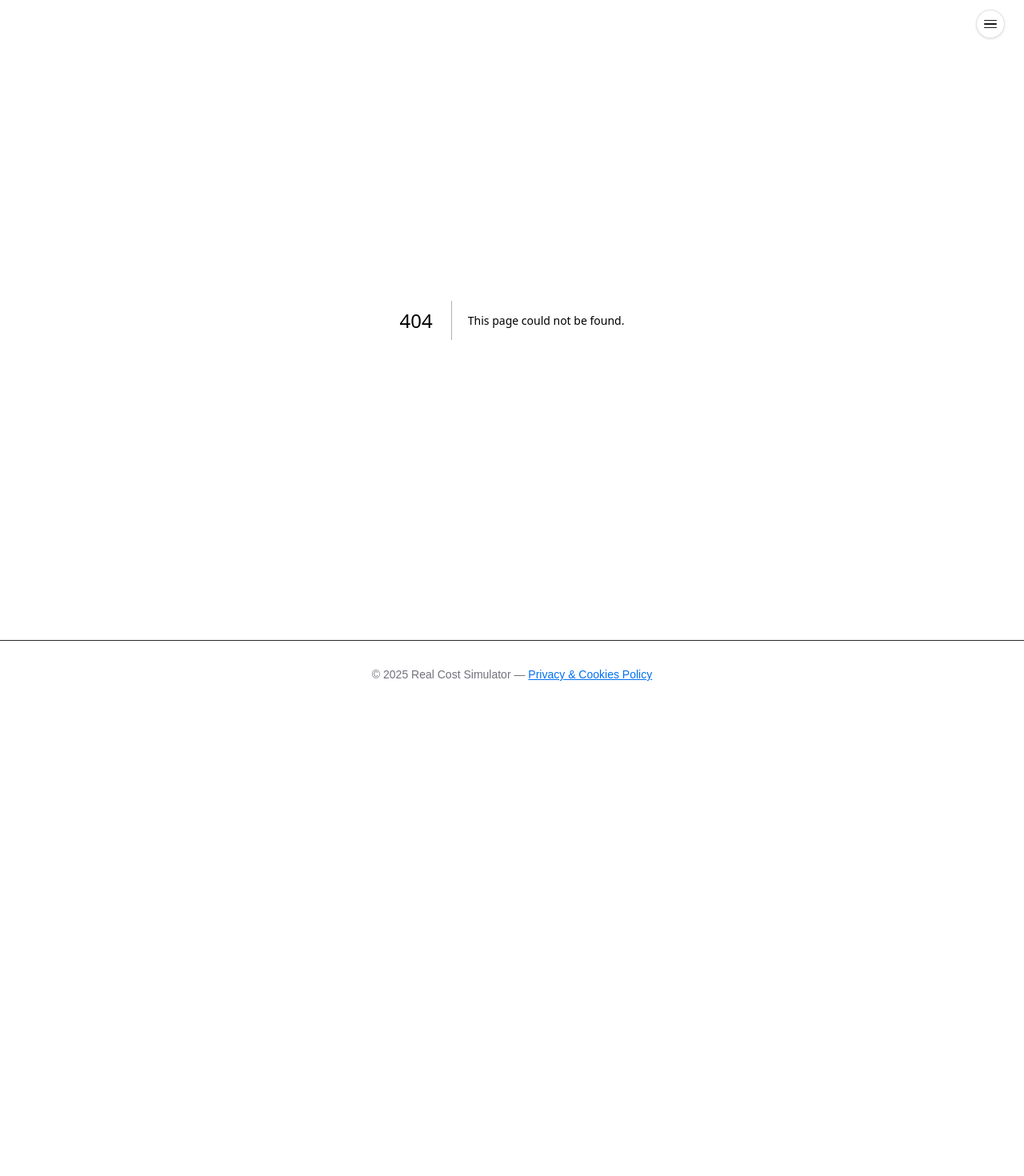
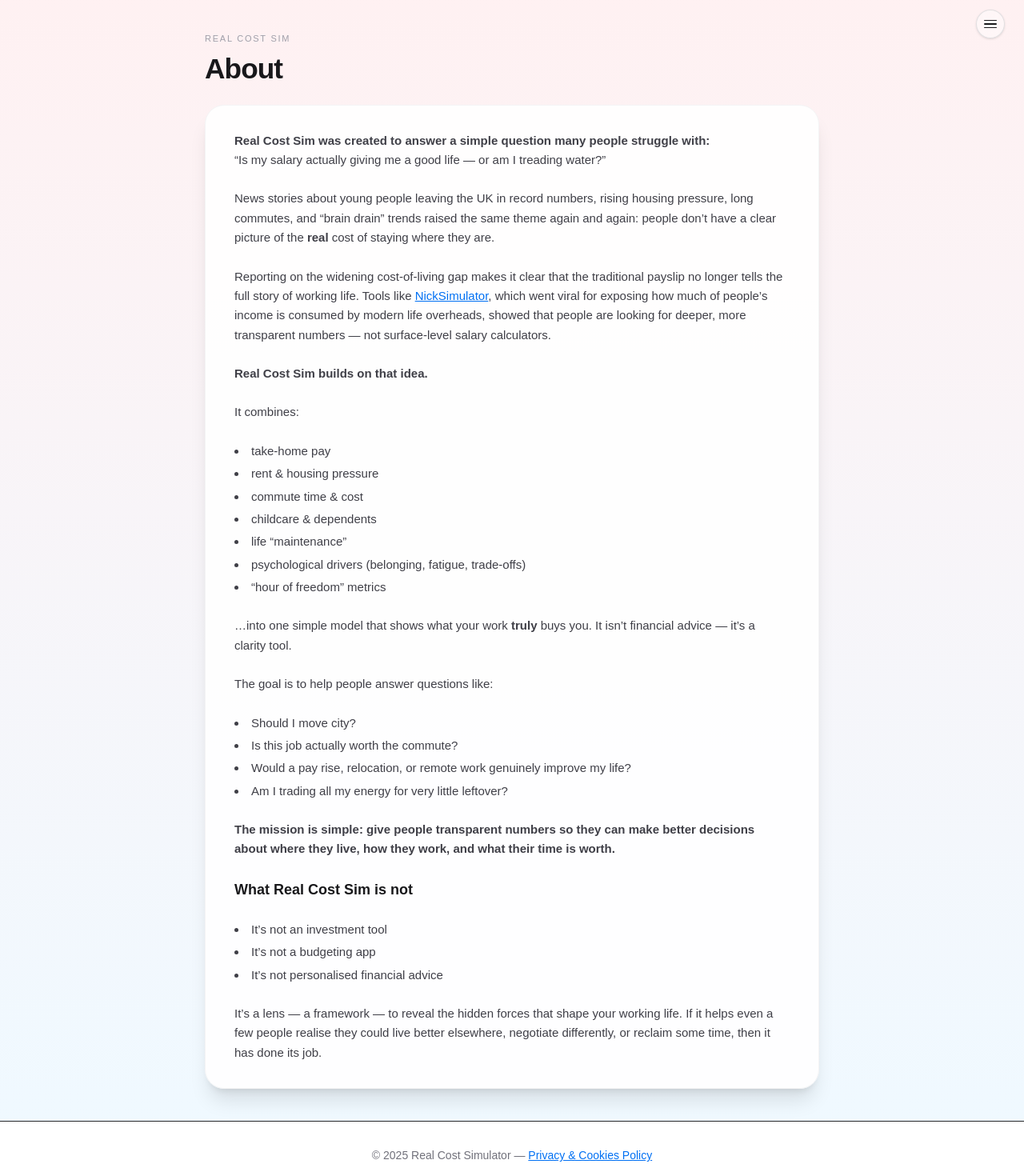
Before and after one commit to bendover19/real-cost-sim, a Next.js app: page /about in a window 1280 px wide. Before the commit this address had no page. Shown: the top 1470 px of the page at 80% size. Before the commit the page ends 885 px from the top, so only its background shows below. Built offline with nearby package versions, Linux system fonts and the light colour scheme.

Commit message:
Create page.tsx

```diff
--- /dev/null
+++ b/app/about/page.tsx
@@ -0,0 +1,109 @@
+// app/about/page.tsx
+import type { Metadata } from "next";
+
+export const metadata: Metadata = {
+  title: "About | Real Cost Sim",
+  description:
+    "Learn why Real Cost Sim was created and how it helps you understand the real value of your salary after housing, commute and life costs.",
+};
+
+export default function AboutPage() {
+  return (
+    <main className="min-h-screen bg-gradient-to-b from-rose-50 to-sky-50 px-4 py-10">
+      <div className="max-w-3xl mx-auto">
+        {/* Header */}
+        <div className="mb-6">
+          <p className="text-[11px] uppercase tracking-[0.16em] text-zinc-400">
+            Real Cost Sim
+          </p>
+          <h1 className="mt-2 text-3xl md:text-[2.2rem] font-semibold tracking-tight text-zinc-900">
+            About
+          </h1>
+        </div>
+
+        {/* Content card */}
+        <div className="rounded-3xl bg-white/90 shadow-xl border border-zinc-100 px-6 py-7 md:px-9 md:py-8 text-sm md:text-[15px] text-zinc-700 leading-relaxed space-y-6">
+
+          <p>
+            <strong>Real Cost Sim was created to answer a simple question many people struggle with:</strong><br />
+            “Is my salary actually giving me a good life — or am I treading water?”
+          </p>
+
+          <p>
+            News stories about young people leaving the UK in record numbers, rising housing pressure,
+            long commutes, and “brain drain” trends raised the same theme again and again:
+            people don’t have a clear picture of the <strong>real</strong> cost of staying where they are.
+          </p>
+
+          <p>
+            Reporting on the widening cost-of-living gap makes it clear that the traditional payslip
+            no longer tells the full story of working life. Tools like{" "}
+            <a
+              href="https://nicksimulator.com/"
+              className="text-rose-600 hover:text-rose-700 underline"
+              target="_blank"
+              rel="noopener noreferrer"
+            >
+              NickSimulator
+            </a>
+            , which went viral for exposing how much of people’s income is consumed by modern life
+            overheads, showed that people are looking for deeper, more transparent numbers — not
+            surface-level salary calculators.
+          </p>
+
+          <p><strong>Real Cost Sim builds on that idea.</strong></p>
+
+          <p>It combines:</p>
+
+          <ul className="list-disc list-inside space-y-1">
+            <li>take-home pay</li>
+            <li>rent & housing pressure</li>
+            <li>commute time & cost</li>
+            <li>childcare & dependents</li>
+            <li>life “maintenance”</li>
+            <li>psychological drivers (belonging, fatigue, trade-offs)</li>
+            <li>“hour of freedom” metrics</li>
+          </ul>
+
+          <p>
+            …into one simple model that shows what your work <strong>truly</strong> buys you.
+            It isn’t financial advice — it’s a clarity tool.
+          </p>
+
+          <p>The goal is to help people answer questions like:</p>
+
+          <ul className="list-disc list-inside space-y-1">
+            <li>Should I move city?</li>
+            <li>Is this job actually worth the commute?</li>
+            <li>Would a pay rise, relocation, or remote work genuinely improve my life?</li>
+            <li>Am I trading all my energy for very little leftover?</li>
+          </ul>
+
+          <p>
+            <strong>
+              The mission is simple: give people transparent numbers so they can make better decisions
+              about where they live, how they work, and what their time is worth.
+            </strong>
+          </p>
+
+          <h2 className="text-lg font-semibold text-zinc-900 mt-4">
+            What Real Cost Sim is not
+          </h2>
+
+          <ul className="list-disc list-inside space-y-1">
+            <li>It’s not an investment tool</li>
+            <li>It’s not a budgeting app</li>
+            <li>It’s not personalised financial advice</li>
+          </ul>
+
+          <p>
+            It’s a lens — a framework — to reveal the hidden forces that shape your working life.
+            If it helps even a few people realise they could live better elsewhere, negotiate differently,
+            or reclaim some time, then it has done its job.
+          </p>
+
+        </div>
+      </div>
+    </main>
+  );
+}
```
